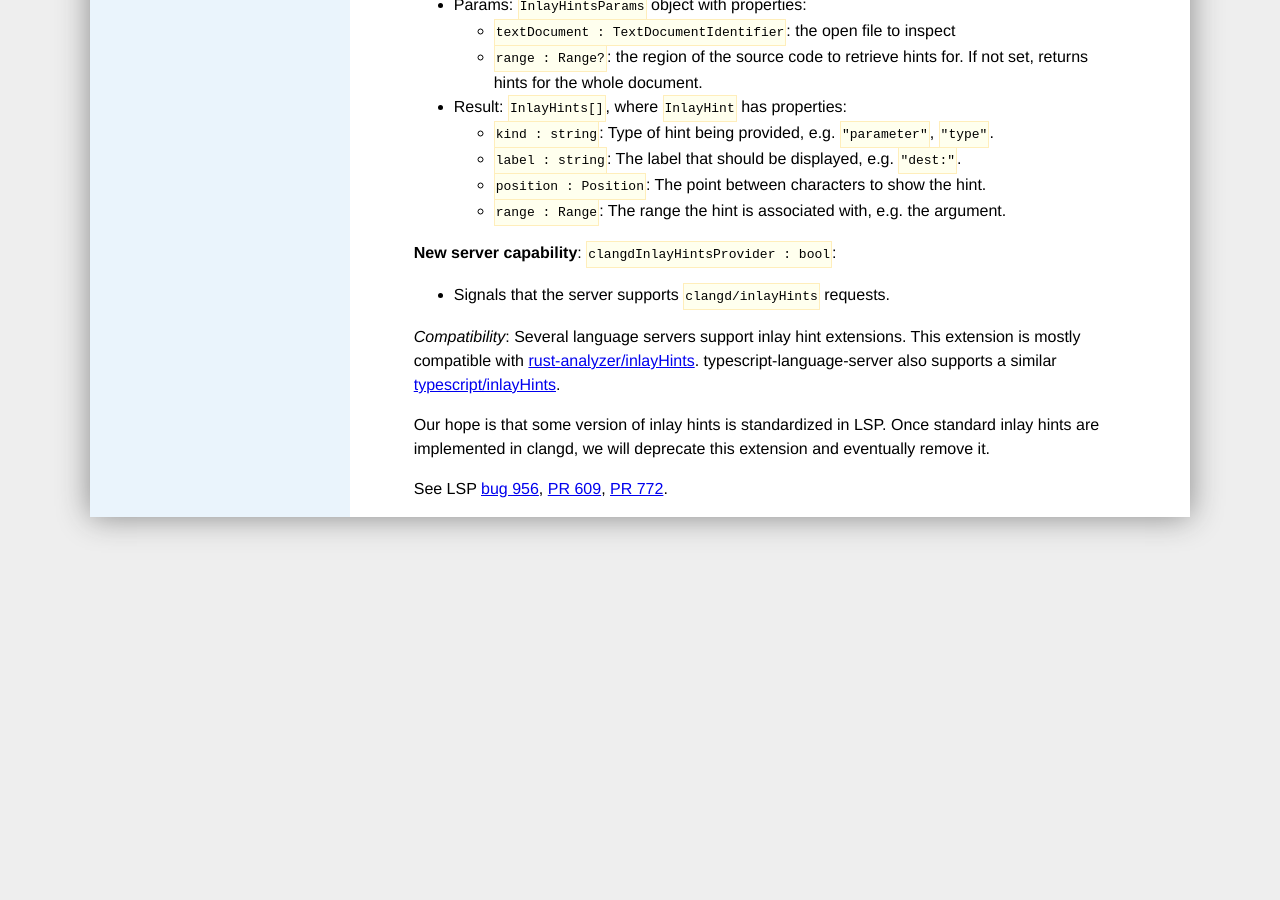
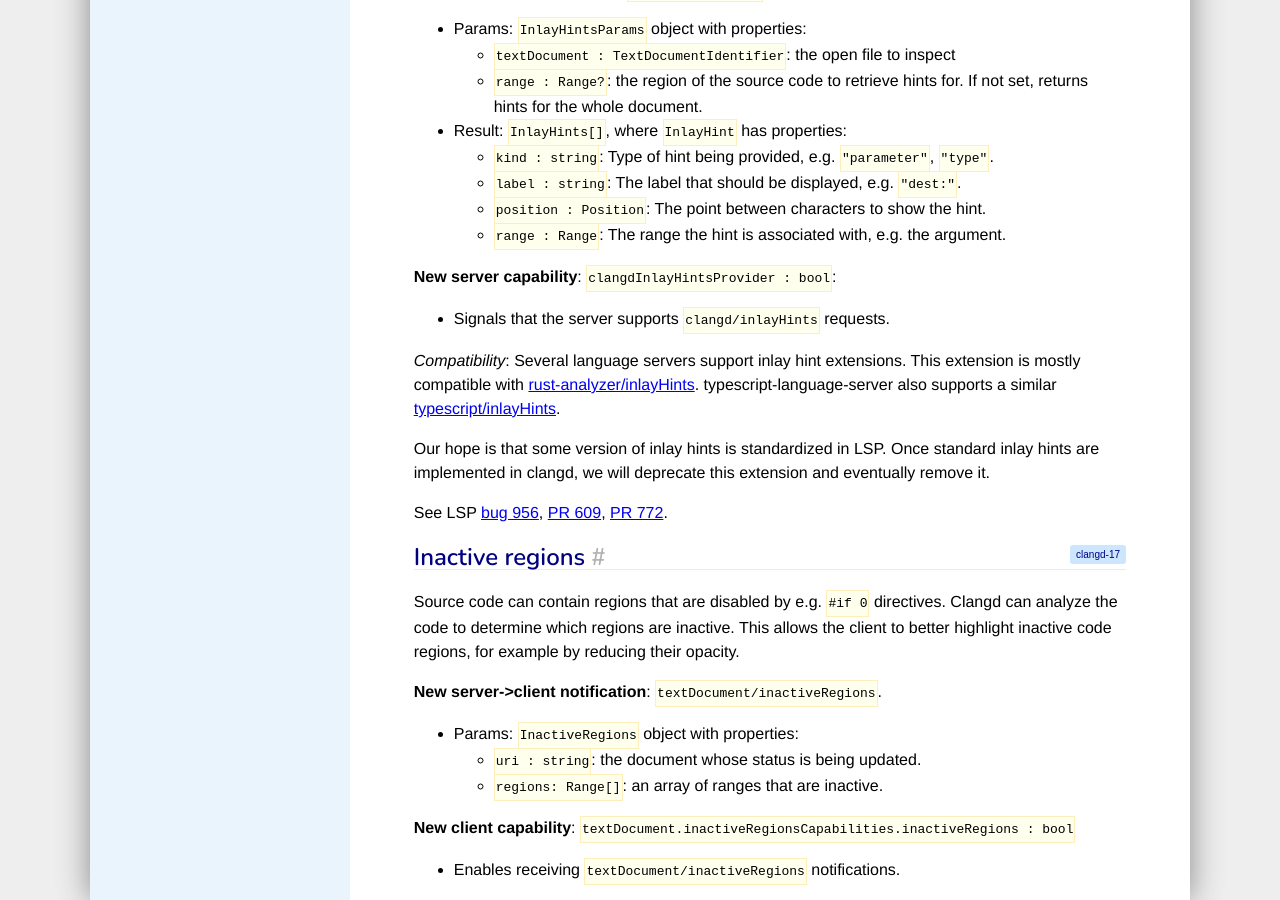
Before and after one commit to llvm/clangd-www, a Jekyll site: the page built from extensions.md, in a window 1280 px wide and 900 px high, scrolled down 6921 px. Built offline with Jekyll 4.4.1, drawn with Linux system fonts in a browser that asks for light colours; our own code applies the rules of GitHub Pages for plain Markdown files.

Commit message:
Document inactive region extension. (#139)

```diff
--- a/extensions.md
+++ b/extensions.md
@@ -311,3 +311,18 @@ See LSP
 [bug 956](https://github.com/microsoft/language-server-protocol/issues/956),
 [PR 609](https://github.com/microsoft/vscode-languageserver-node/pull/609),
 [PR 772](https://github.com/microsoft/vscode-languageserver-node/pull/772).
+
+## Inactive regions
+{:.v17}
+
+Source code can contain regions that are disabled by e.g. `#if 0` directives.
+Clangd can analyze the code to determine which regions are inactive.
+This allows the client to better highlight inactive code regions, for example by reducing their opacity.
+
+**New server->client notification**: `textDocument/inactiveRegions`.
+  - Params: `InactiveRegions` object with properties:
+    - `uri : string`: the document whose status is being updated.
+    - `regions: Range[]`: an array of ranges that are inactive.
+
+**New client capability**: `textDocument.inactiveRegionsCapabilities.inactiveRegions : bool`
+  - Enables receiving `textDocument/inactiveRegions` notifications.
```
